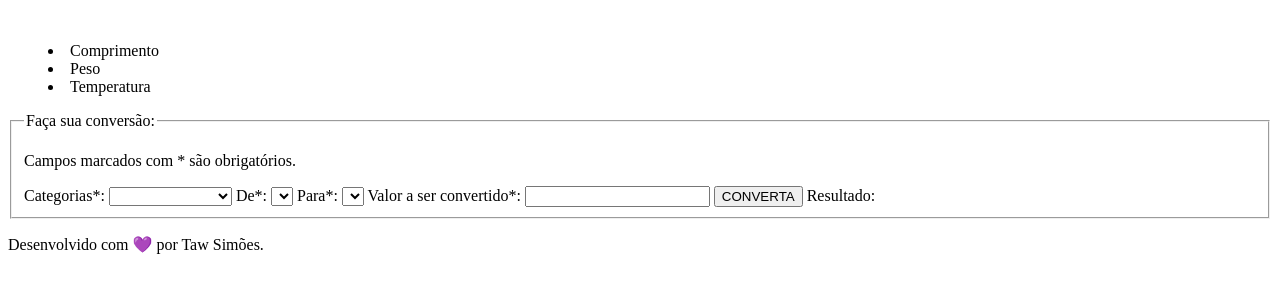
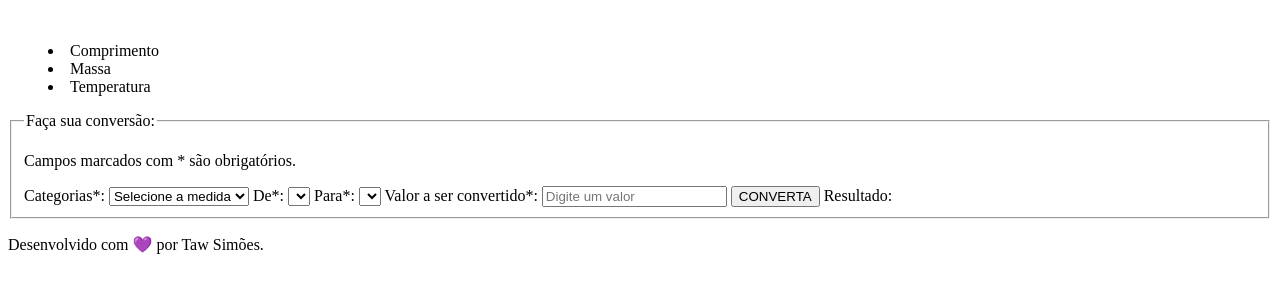
Before and after one commit to devtaw/unit-converter-convertun, a plain HTML site: page index.html in a window 1280 px wide. Drawn offline with Linux system fonts and the light colour scheme.

Commit message:
Ajusta o HTML

```diff
--- a/index.html
+++ b/index.html
@@ -20,7 +20,7 @@
       <nav class="barra-navegacao">
         <menu>
           <li><a id="menuComprimento">Comprimento</a></li>
-          <li><a id="menuPeso">Peso</a></li>
+          <li><a id="menuPeso">Massa</a></li>
           <li><a id="menuTemperatura">Temperatura</a></li>
         </menu>
       </nav>
@@ -37,21 +37,21 @@
             <p class="texto-required">Campos marcados com * são obrigatórios.</p>
 
             <label for="categorias">Categorias*:</label>
-            <select name="categorias" id="categorias" required>
-              <option value=""></option>
+            <select id="categorias" name="categorias" required>
+              <option value="">Selecione a medida</option>
               <option value="comprimento">Comprimento 📏</option>
               <option value="peso">Massa 🏋️</option>
               <option value="temperatura">Temperatura 🌡️</option>
             </select>
 
             <label for="unidadeDeMedidaDeOrigem">De*:</label>
-            <select name="unidadeDeMedidaDeOrigem" id="unidadeDeMedidaDeOrigem" required></select>
+            <select id="unidadeDeMedidaDeOrigem" name="unidadeDeMedidaDeOrigem" required></select>
 
             <label for="unidadeDeMedidaDeSaida">Para*:</label>
-            <select name="unidadeDeMedidaDeSaida" id="unidadeDeMedidaDeSaida" required></select>
+            <select id="unidadeDeMedidaDeSaida" name="unidadeDeMedidaDeSaida" required></select>
 
             <label for="valorQueSeraConvertido">Valor a ser convertido*:</label>
-            <input type="number" name="valorQueSeraConvertido" id="valorQueSeraConvertido" required />
+            <input type="number" id="valorQueSeraConvertido" name="valorQueSeraConvertido" placeholder="Digite um valor" required />
 
             <button type="button" id="botaoDeConverter">CONVERTA</button>
 
```
